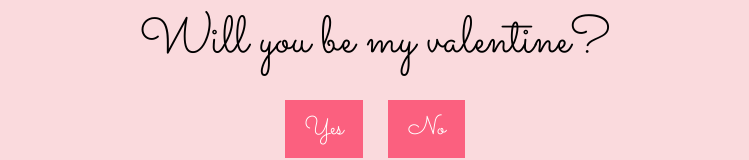
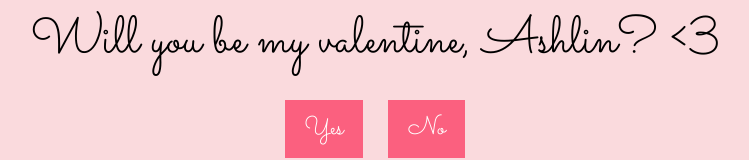
Before and after one commit to gxlxctus/Valentine-s-Day-, a plain HTML site: page index.html in a window 1280 px wide. Shown: the part 471-631 px from the top of the page, without its empty margins (265-1014 px from the left). Drawn offline with Linux system fonts and the light colour scheme.

Commit message:
Update index.html

```diff
--- a/index.html
+++ b/index.html
@@ -11,7 +11,7 @@
     <div id="container">
         <div id="image-container"></div> <!-- Container for displaying images -->
         <div id="text-container">
-            <div id="question">Will you be my valentine?</div> <!-- Question -->
+            <div id="question">Will you be my valentine, Ashlin? <3</div> <!-- Question -->
             <div id="options">
                 <button id="yes-button" onclick="selectOption('yes')">Yes</button> <!-- Yes button -->
                 <button id="no-button" onclick="selectOption('no')">No</button> <!-- No button -->
@@ -21,4 +21,5 @@
 
     <script src="script.js"></script> <!-- Link to external JavaScript file -->
 </body>
+
 </html>
```
